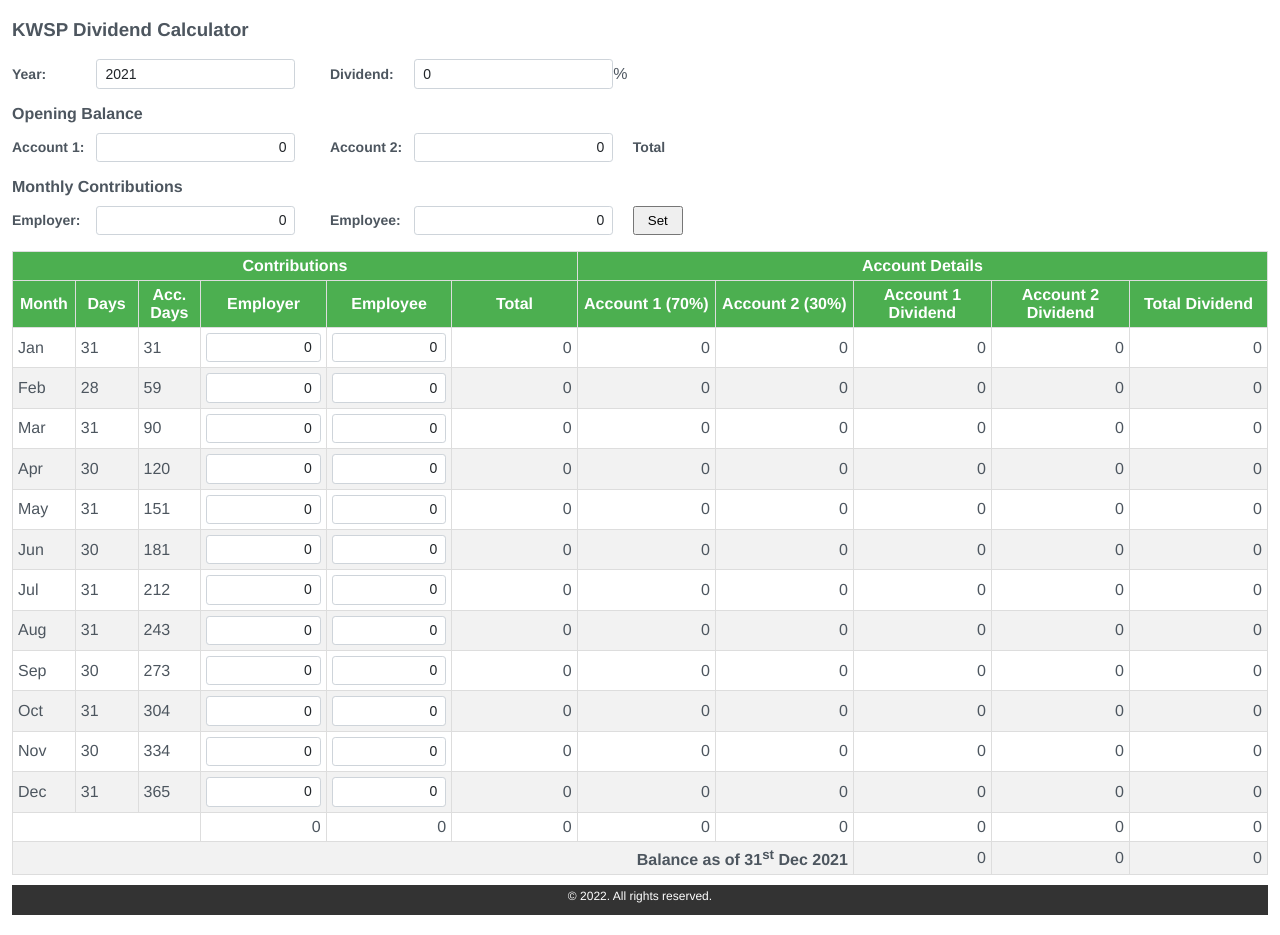
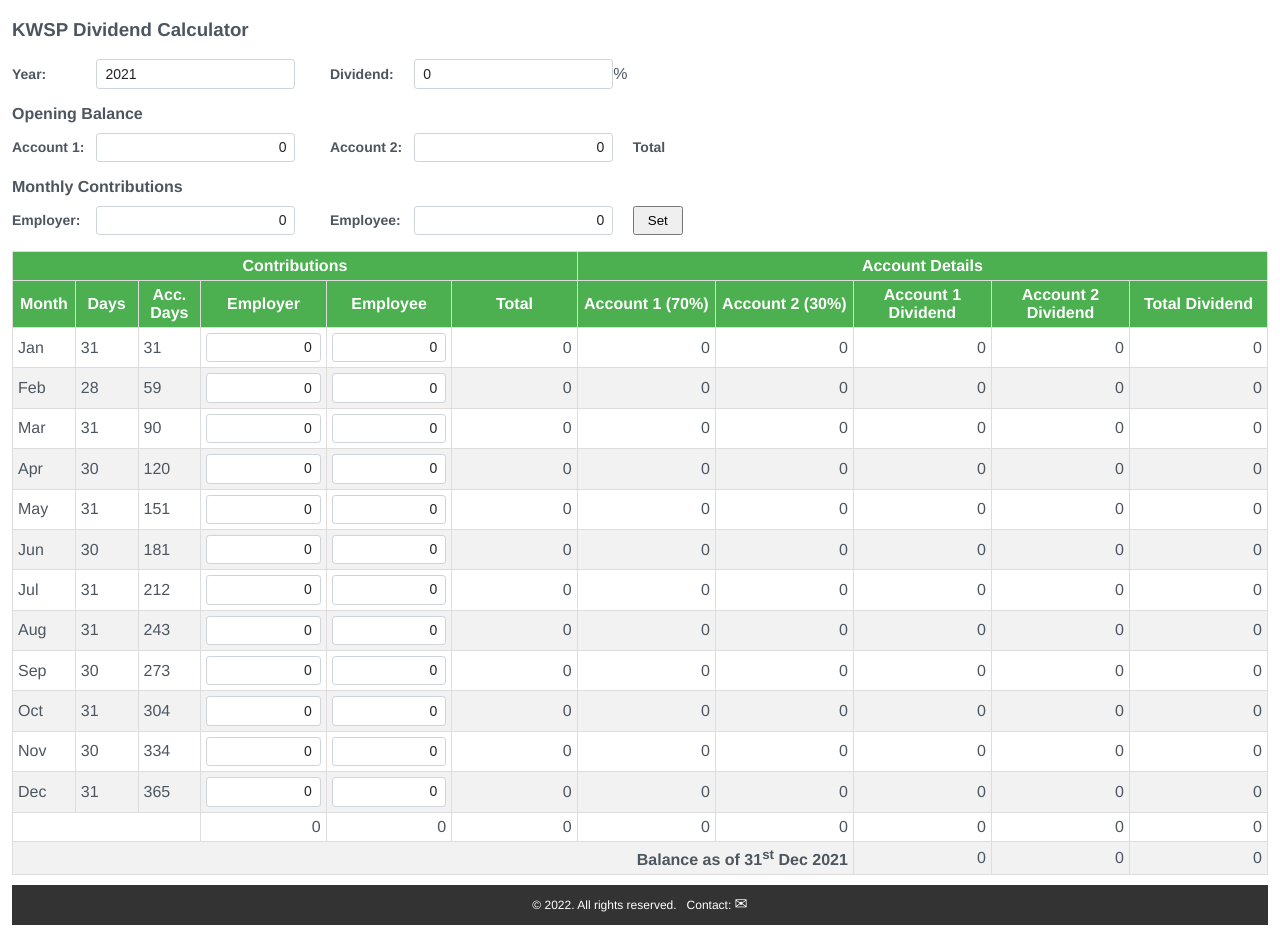
Before and after one commit to vlcheong/kwsp, a plain HTML site: page index.html in a window 1280 px wide. Drawn offline with Linux system fonts and the light colour scheme.

Commit message:
Update footer

```diff
--- a/index.html
+++ b/index.html
@@ -80,7 +80,8 @@
             footer {
                 background-color: #333;
                 position: relative;
-                height: 30px;
+                margin-bottom: 10px;
+                height: 40px;
                 width: 100%;
             }
             p.copyright {
@@ -89,7 +90,15 @@
                 color: #fff;
                 font-size: 0.75em;
                 text-align: center;
-                bottom:0;
+                bottom: 0;
+            }
+            .mail {
+                text-decoration: none;
+            }
+            .mail:after {
+                content: "\2709";
+                color: #fff;
+                font-size: 1.3em;
             }
         </style>
     </head>
@@ -191,7 +200,10 @@
                 </table>
             </div>
             <footer>
-                <p class="copyright">&copy; <span id="this_year"></span>. All rights reserved.</p>
+                <p class="copyright">
+                    &copy; <span id="this_year"></span>. All rights reserved.
+                    &nbsp; Contact: <a href="mailto:cheongvl@yahoo.com" class="mail"></a>
+                </p>
             </footer>
         </div>
         <script>
```
